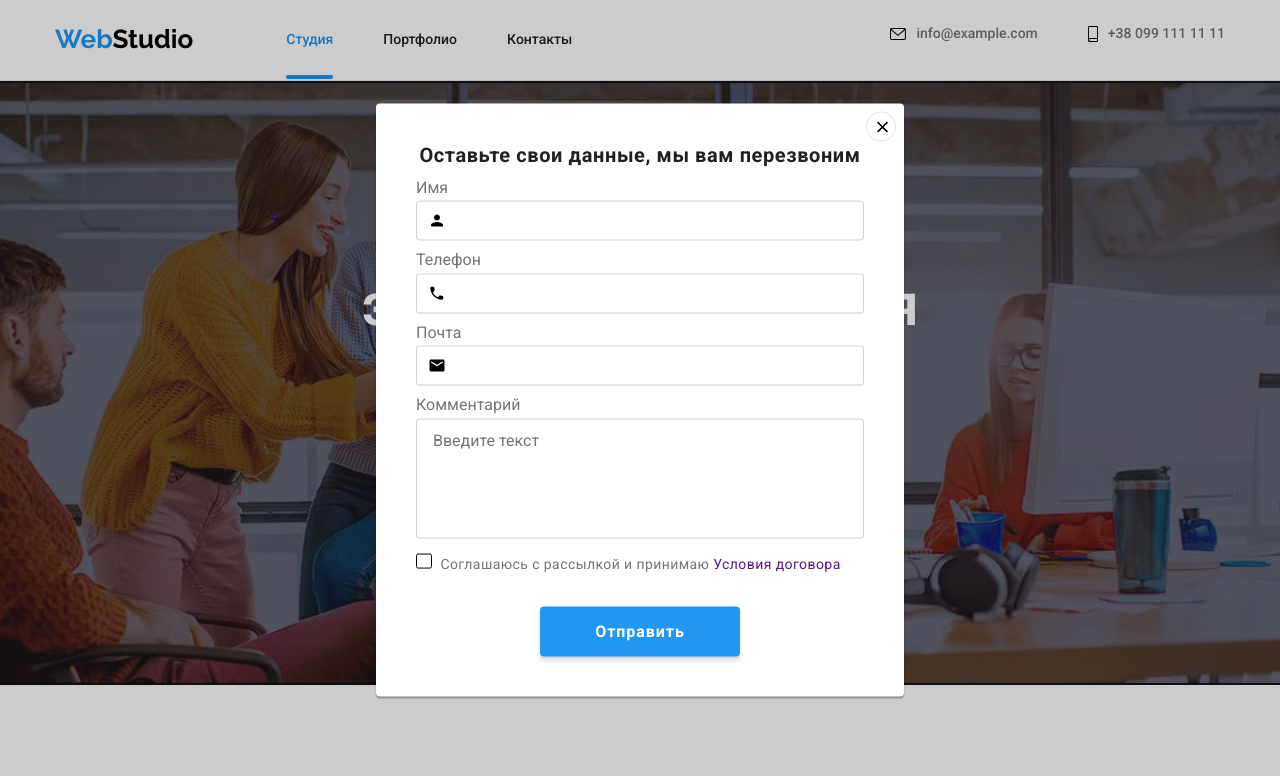
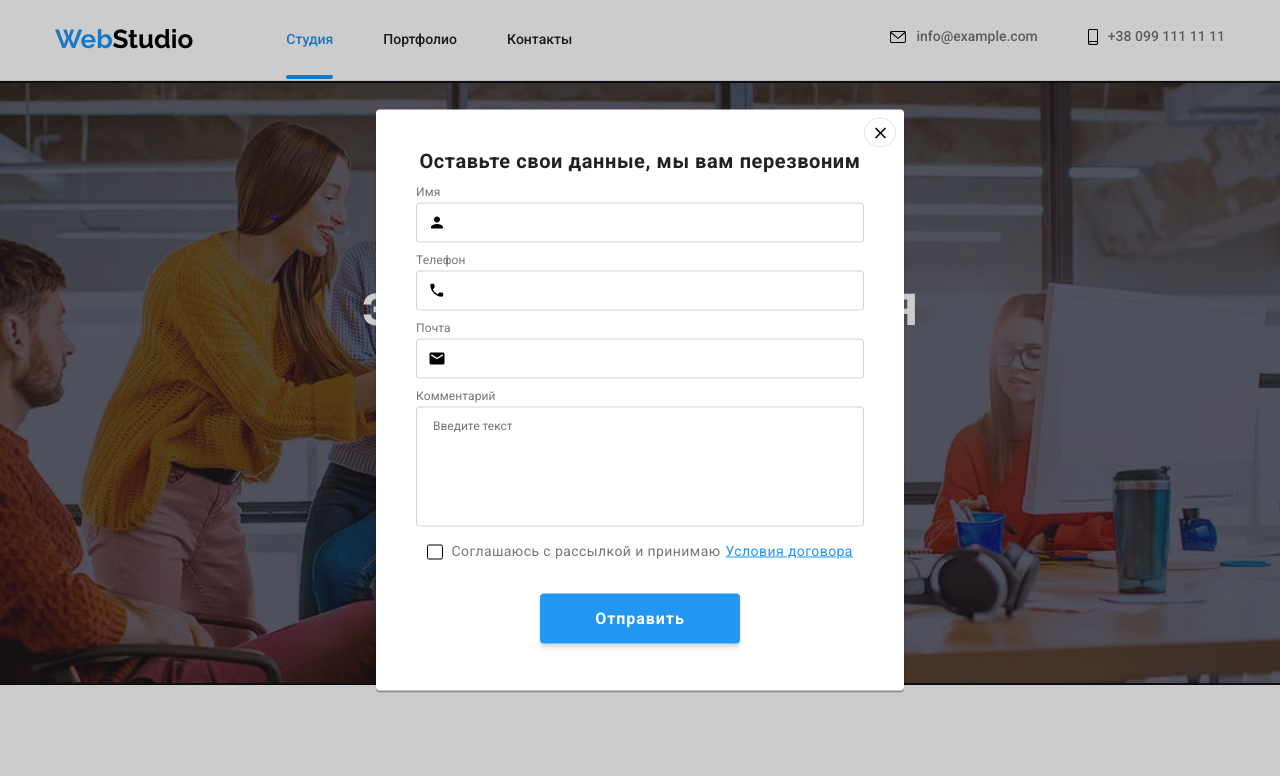
Before and after one commit to ashvayka1/goit-markup-hw-07, a plain HTML site: page index.html in a window 1280 px wide. Both pictures are taken after a click on the button "Заказать услугу". Shown: the top 776 px of the page. Drawn offline with nearby package versions, Linux system fonts and the light colour scheme.

Commit message:
last edit

```diff
--- a/index.html
+++ b/index.html
@@ -20,7 +20,7 @@
   <body class="page">
     <!--header-->
     <header class="header">
-      <div class="container">
+      <div class="header-wrap container">
         <nav class="site-nav">
           <a href="index.html" class="logo"><span>Web</span>Studio</a>
           <ul class="site-nav-list">
@@ -361,7 +361,7 @@
       <div class="container">
         <div class="left-side">
           <a href="index.html" class="logo"><span>Web</span>Studio</a>
-          <ul class="addres-list">
+          <ul class="addres-list-footer">
             <li class="direction">г. Киев, пр-т Леси Украинки, 26</li>
             <li><a href="mailto:info@example.com">info@example.com</a></li>
             <li><a href="tel:+380991111111">+38 099 111 11 11</a></li>
@@ -473,7 +473,7 @@
           />
           <label for="user-policy" class="modal-form-policy-text"
             >Соглашаюсь с рассылкой и принимаю
-            <a href="">Условия договора</a>
+            <a href="" class="policy-text">Условия договора</a>
           </label>
 
           <button class="modal-form-btn" type="submit">Отправить</button>
--- a/sass/components/_backdrop.scss
+++ b/sass/components/_backdrop.scss
@@ -46,7 +46,7 @@
   position: absolute;
   top: 8px;
   right: 8px;
-  width: 30px;
+  width: 32px;
   height: 30px;
   padding: 6px;
   border: 1px solid rgba(0, 0, 0, 0.1);
@@ -111,6 +111,12 @@
 }
 .modal-form-field {
   margin-bottom: 10px;
+
+  color: var(--primary-text-color);
+  font-weight: 400;
+  font-size: 12px;
+  line-height: 1.17;
+  letter-spacing: 0.01em;
 }
 
 .modal-form-message {
@@ -130,6 +136,9 @@
 }
 
 .modal-form-policy-text {
+  display: flex;
+  align-items: center;
+  justify-content: center;
   font-weight: 400;
   font-size: 14px;
   line-height: 1.71;
@@ -148,6 +157,15 @@
   }
 }
 
+.policy-text {
+  margin-left: 5px;
+  font-weight: 400;
+  font-size: 14px;
+  line-height: 1.71;
+  letter-spacing: 0.03em;
+  text-decoration-line: underline;
+  color: var(--accent-color);
+}
 .modal-form-policy:checked + .modal-form-policy-text::before {
   border: none;
   background-image: url('../images/modal-icon-check.png');
--- a/sass/components/_footer.scss
+++ b/sass/components/_footer.scss
@@ -23,7 +23,7 @@
   }
 }
 
-.addres-list li:not(:last-child) {
+.addres-list-footer li:not(:last-child) {
   margin-bottom: 9px;
 }
 
--- a/sass/components/_header.scss
+++ b/sass/components/_header.scss
@@ -1,14 +1,7 @@
 .header {
-  display: flex;
-  align-items: center;
   padding-top: 24px;
   padding-bottom: 25px;
   border-bottom: 1px solid #ececec;
-
-  .container {
-    display: flex;
-    align-items: center;
-  }
 
   .logo {
     margin-right: 93px;
@@ -27,6 +20,11 @@
   .addres-list-item:not(:last-child) {
     margin-right: 50px;
   }
+}
+
+.header-wrap {
+  display: flex;
+  align-items: center;
 }
 
 .site-nav {
```
Also changed, not shown: css/main.css, css/main.min.css, 3 other files.
